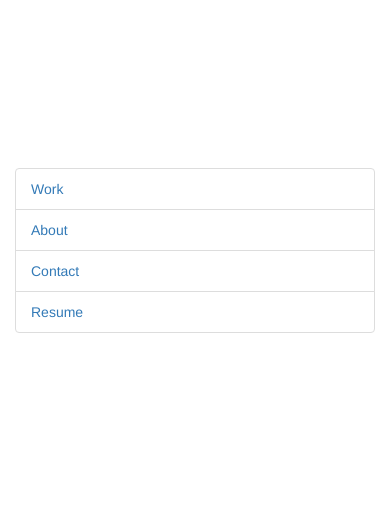
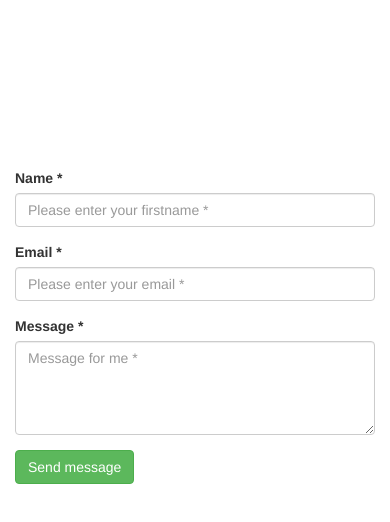
Before and after one commit to RBB2/RBB2.github.io, a plain HTML site: page test.html in a window 390 px wide. Shown: the part 182-704 px from the top of the page. Drawn offline with nearby package versions, Linux system fonts and the light colour scheme.

Commit message:
changed contact page and about

```diff
--- a/css/main.css
+++ b/css/main.css
@@ -169,6 +169,7 @@ p {
 
 #about {
     display:block;
+    padding-top: 0;
 }
 
 #about-header {
--- a/test.html
+++ b/test.html
@@ -25,22 +25,45 @@
 </div>
 <div class="spacer-2"></div>
 <div class="container">
-	<div class="row">
-		<ul class="col-md-4">
-			<div class="list-group list-group-flush" id="myList">
-			  <li class="list-group-item"><a href="#work">Work</a></li>
-			  <li class="list-group-item"><a href="#about">About</a></li>
-			  <li class="list-group-item"><a href="#contact">Contact</a></li>
-			  <li class="list-group-item"><a href="#resume">Resume</a></li>
-			</div>
-		</ul>
-		<div class="col-md-8">
-			  <div class="tab-pane fade" id="work">Take a look at some of the work I've done in computer science, design, and others.</div>
-			  <div class="tab-pane fade" id="about">Learn more about me and what I love.</div>
-			  <div class="tab-pane fade" id="contact">Lets chat!</div>
-			  <div class="tab-pane fade" id="resume">Would you like to hire me?</div>
-		</div>
-	</div>
+<form id="contact-form" method="post" action="contact.php" role="form">
+
+    <div class="messages"></div>
+
+    <div class="controls">
+
+        <div class="row">
+            <div class="col-md-6">
+                <div class="form-group">
+                    <label for="form_name">Name *</label>
+                    <input id="form_name" type="text" name="name" class="form-control" placeholder="Please enter your firstname *" required="required" data-error="Firstname is required.">
+                    <div class="help-block with-errors"></div>
+                </div>
+            </div>
+        </div>
+        <div class="row">
+            <div class="col-md-6">
+                <div class="form-group">
+                    <label for="form_email">Email *</label>
+                    <input id="form_email" type="email" name="email" class="form-control" placeholder="Please enter your email *" required="required" data-error="Valid email is required.">
+                    <div class="help-block with-errors"></div>
+                </div>
+            </div>
+        </div>
+        <div class="row">
+            <div class="col-md-6">
+                <div class="form-group">
+                    <label for="form_message">Message *</label>
+                    <textarea id="form_message" name="message" class="form-control" placeholder="Message for me *" rows="4" required="required" data-error="Please, leave us a message."></textarea>
+                    <div class="help-block with-errors"></div>
+                </div>
+            </div>
+            <div class="col-md-12">
+                <input type="submit" class="btn btn-success btn-send" value="Send message">
+            </div>
+        </div>
+    </div>
+
+</form>
 </div>
 
 
```
Also changed, not shown: about.html (+8 -8 lines), contact.html (+10 -6 lines), 1 other file.
